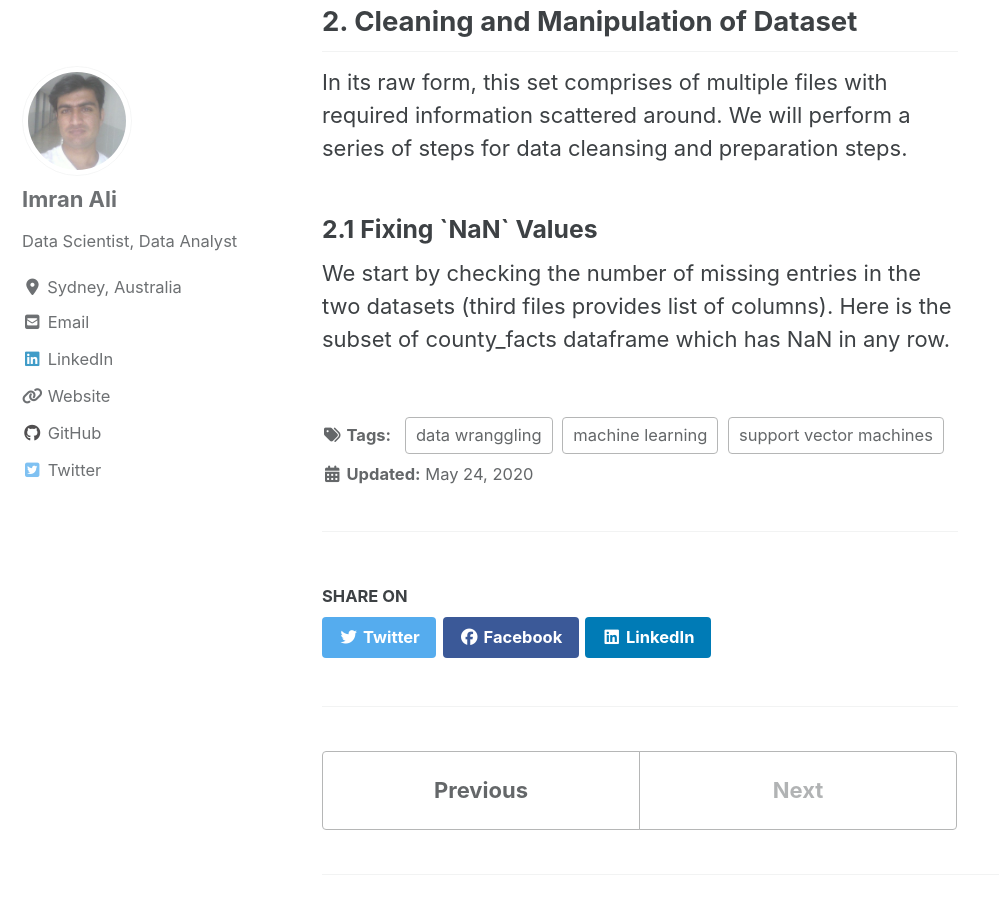
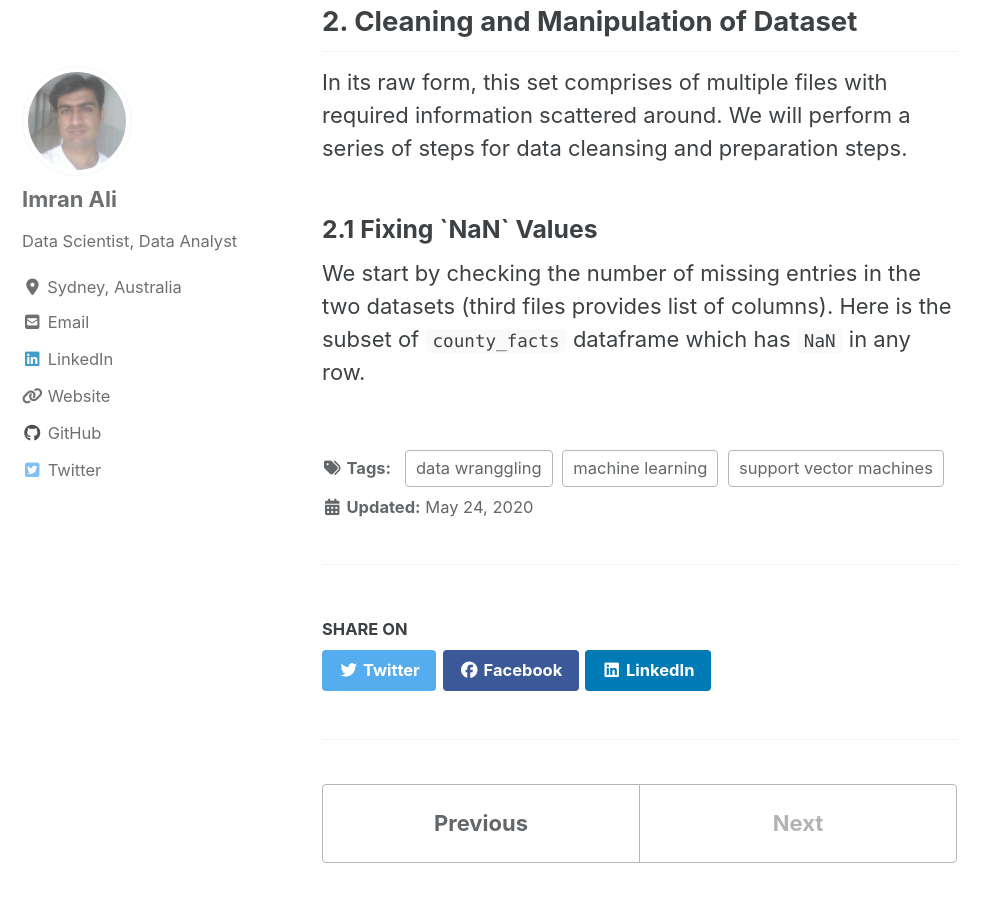
Before and after one commit to ImranAliPhD/ImranAliPhD.github.io, a Jekyll site: the page built from _posts/2020-05-24-primaries.md, in a window 1280 px wide and 900 px high, scrolled down 3239 px. Shown: the whole window, without its empty margins (0-999 px from the left). Built offline with Jekyll 4.4.1, drawn with Linux system fonts in a browser that asks for light colours; cached includes are drawn as plain includes; nearby versions of some CDN libraries.

```diff
--- a/_posts/2020-05-24-primaries.md
+++ b/_posts/2020-05-24-primaries.md
@@ -43,4 +43,4 @@ In its raw form, this set comprises of multiple files with required information
 
 <h3>2.1 Fixing `NaN` Values</h3>
 
-We start by checking the number of missing entries in the two datasets (third files provides list of columns). Here is the subset of county_facts dataframe which has NaN in any row.
+We start by checking the number of missing entries in the two datasets (third files provides list of columns). Here is the subset of `county_facts` dataframe which has `NaN` in any row.
```
